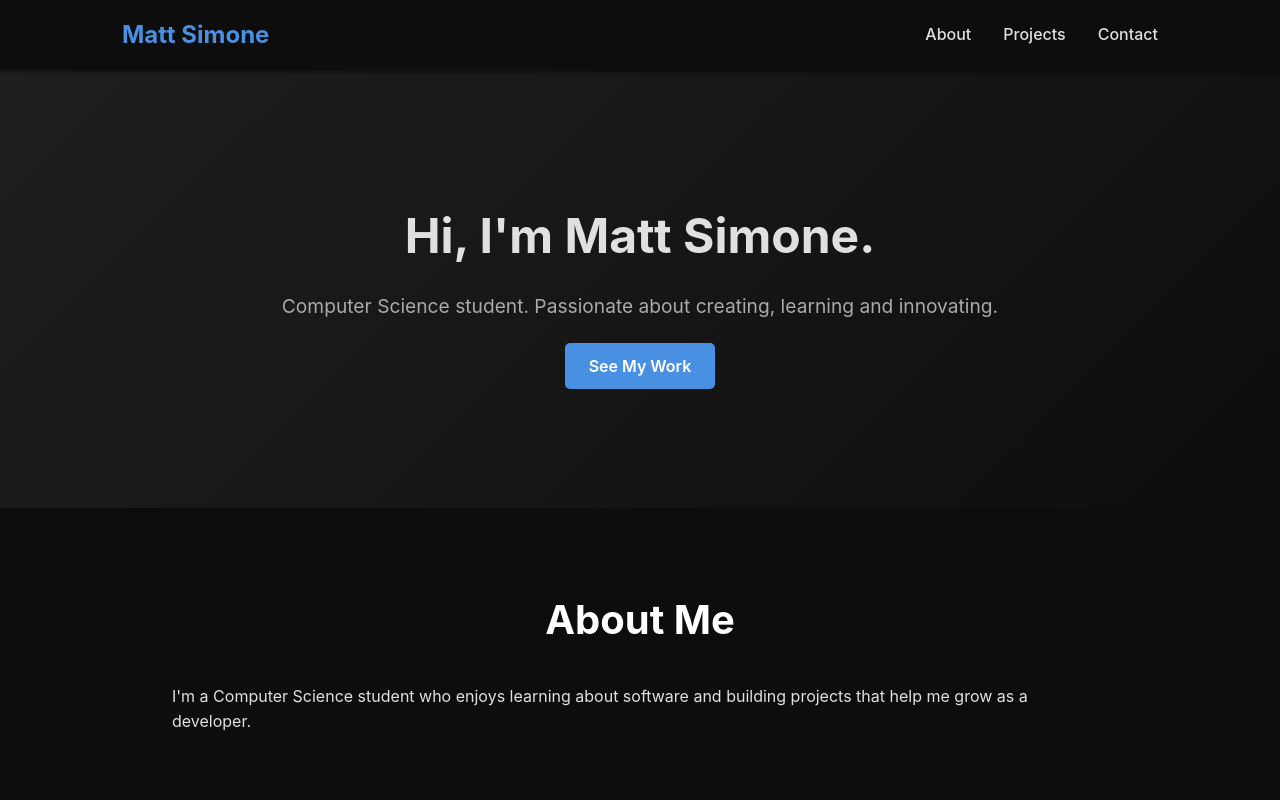
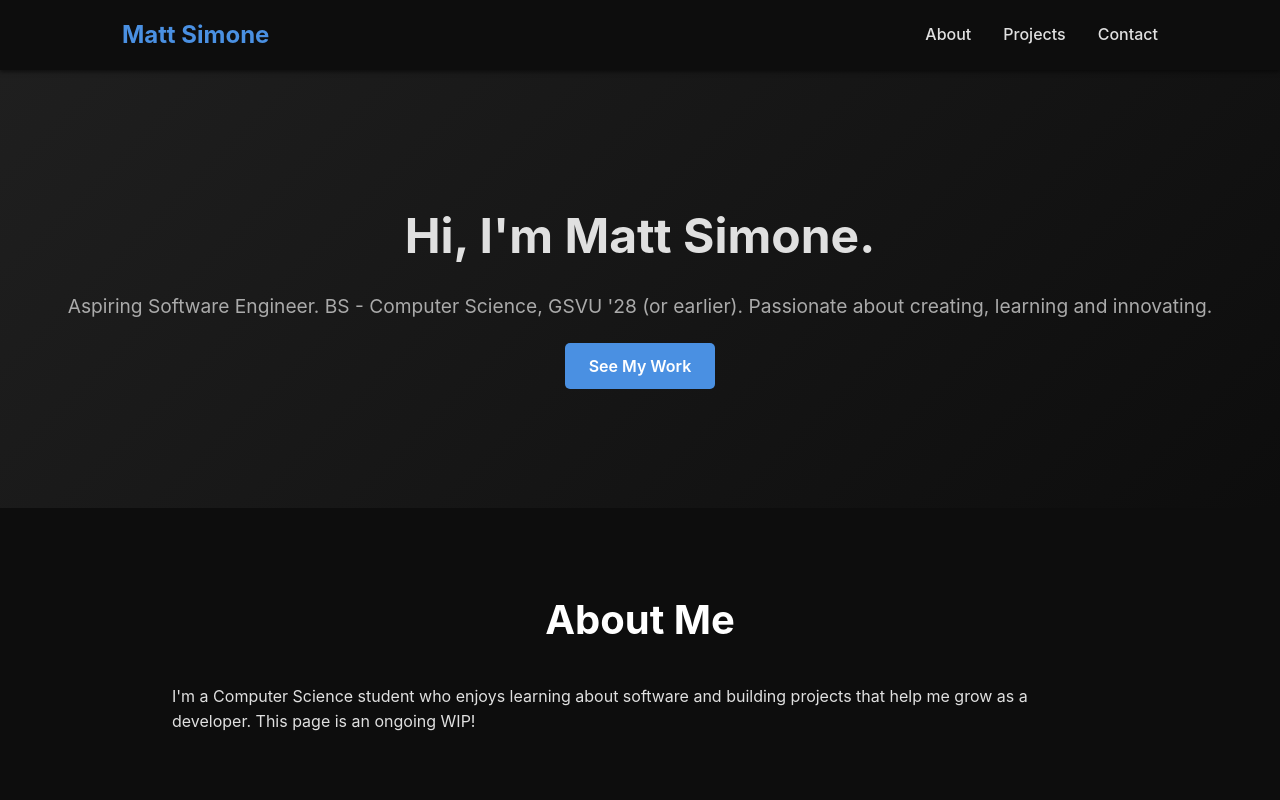
Before and after one commit to mattjsim1/mattjsim1.github.io, a plain HTML site: page index.html in a window 1280 px wide. Shown: the top 800 px of the page. Drawn offline with Linux system fonts and the light colour scheme.

Commit message:
Update index.html
Better text descriptions.

```diff
--- a/index.html
+++ b/index.html
@@ -23,7 +23,7 @@
   <section class="hero" id="hero">
     <div class="hero-content">
       <h1>Hi, I'm Matt Simone.</h1>
-      <p>Computer Science student. Passionate about creating, learning and innovating.</p>
+      <p>Aspiring Software Engineer. BS - Computer Science, GSVU '28 (or earlier). Passionate about creating, learning and innovating.</p>
       <a href="#projects" class="btn">See My Work</a>
     </div>
   </section>
@@ -32,7 +32,7 @@
   <section id="about" class="section about">
     <h2>About Me</h2>
     <p>
-      I'm a Computer Science student who enjoys learning about software and building projects that help me grow as a developer.
+      I'm a Computer Science student who enjoys learning about software and building projects that help me grow as a developer. This page is an ongoing WIP!
     </p>
   </section>
 
```
